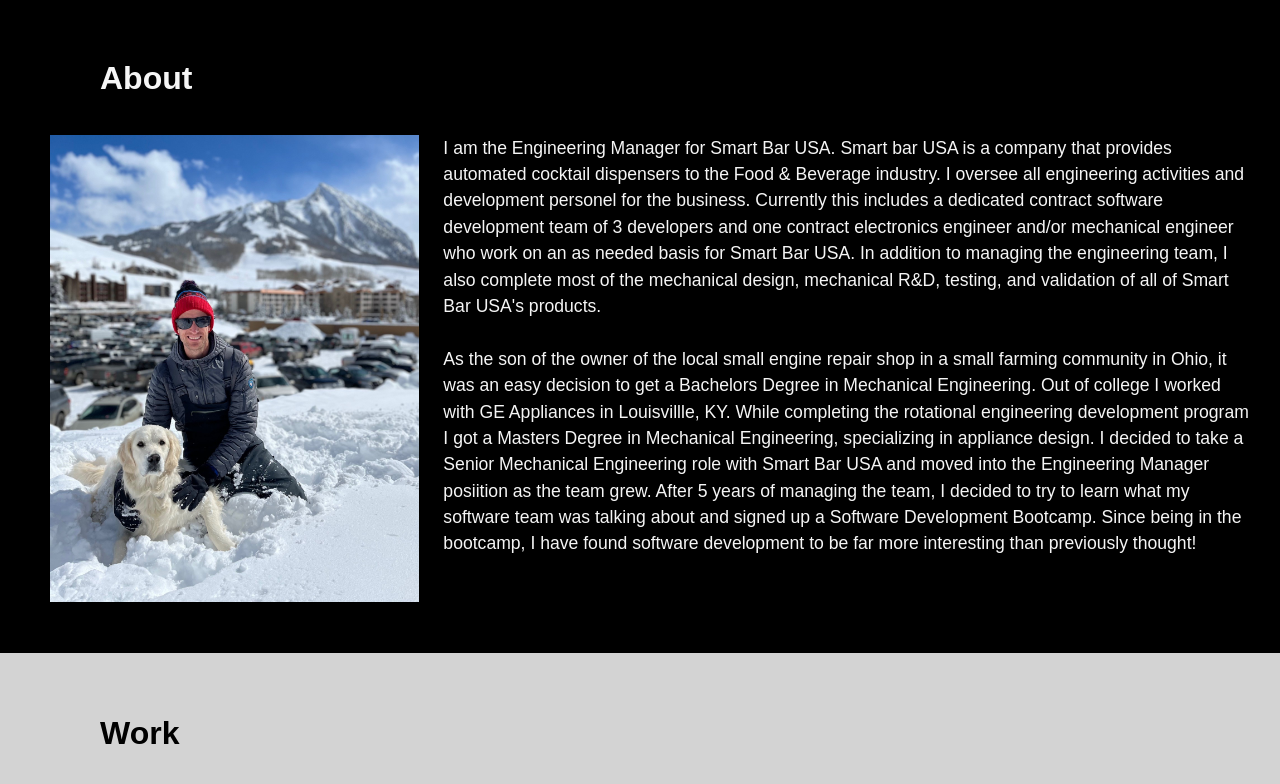
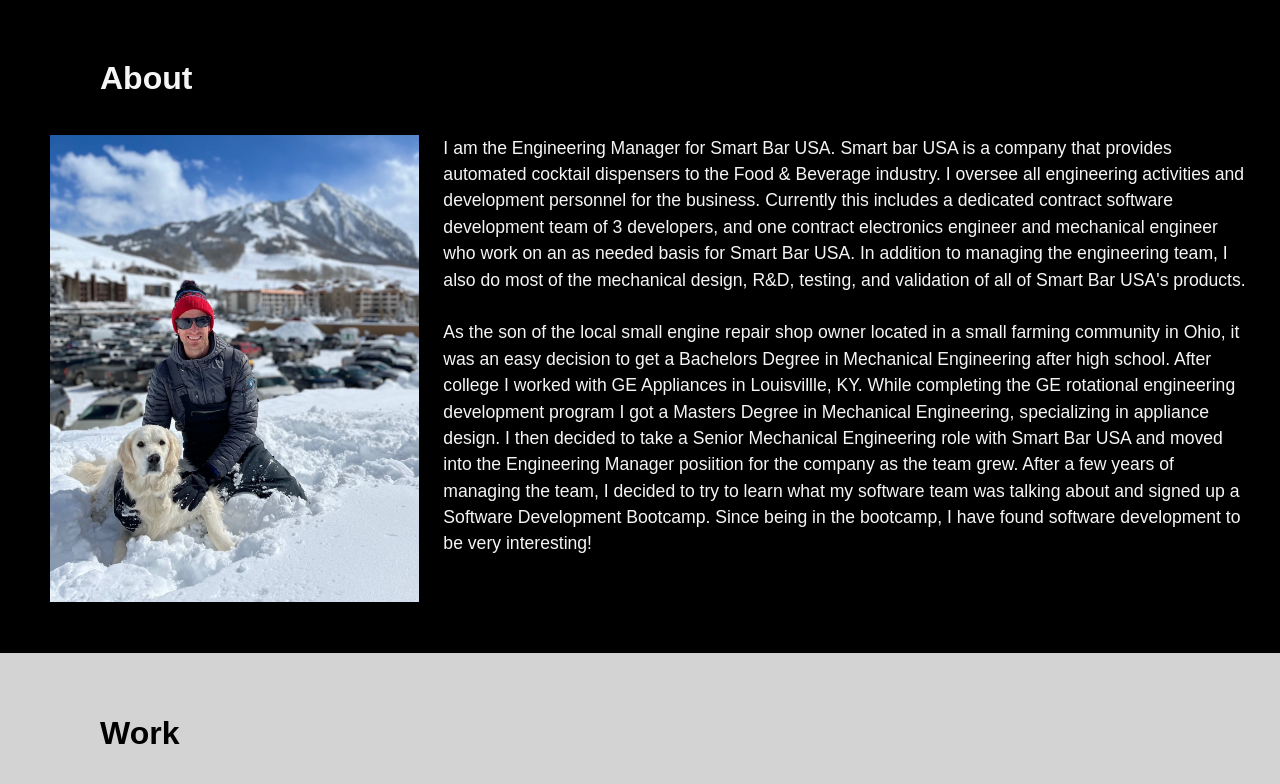
Before and after one commit to jaugsbu2/my-portfolio-website, a plain HTML site: page index.html in a window 1280 px wide. Shown: the part 778-1562 px from the top of the page. Drawn offline with Linux system fonts and the light colour scheme.

Commit message:
fix about section paragraph

```diff
--- a/index.html
+++ b/index.html
@@ -34,14 +34,14 @@
                 <div class="p aboutflex">
                     <img src="assets/images/about-pic.jpeg" alt="Josh Augsburger Picture">
                     <p> I am the Engineering Manager for Smart Bar USA. Smart bar USA is a company that provides automated cocktail dispensers to the Food & Beverage industry.
-                        I oversee all engineering activities and development personel for the business. Currently this includes a dedicated contract software development team of 3 developers and one contract electronics engineer and/or mechanical engineer who work on an as needed
-                        basis for Smart Bar USA. In addition to managing the engineering team, I also complete most of the mechanical design, mechanical R&D, testing, and validation of all of Smart Bar USA's products.
+                        I oversee all engineering activities and development personnel for the business. Currently this includes a dedicated contract software development team of 3 developers, and one contract electronics engineer and mechanical engineer who work on an as needed
+                        basis for Smart Bar USA. In addition to managing the engineering team, I also do most of the mechanical design, R&D, testing, and validation of all of Smart Bar USA's products.
                         <br />
                         <br />
-                        As the son of the owner of the local small engine repair shop in a small farming community in Ohio, it was an easy decision to get a Bachelors Degree in Mechanical Engineering.
-                        Out of college I worked with GE Appliances in Louisvillle, KY. While completing the rotational engineering development program I got a Masters Degree in Mechanical Engineering, specializing in appliance design.
-                        I decided to take a Senior Mechanical Engineering role with Smart Bar USA and moved into the Engineering Manager posiition as the team grew. After 5 years of managing the team, I decided to try to learn what my software team was talking about and signed up a Software Development Bootcamp.
-                        Since being in the bootcamp, I have found software development to be far more interesting than previously thought!
+                        As the son of the local small engine repair shop owner located in a small farming community in Ohio, it was an easy decision to get a Bachelors Degree in Mechanical Engineering after high school.
+                        After college I worked with GE Appliances in Louisvillle, KY. While completing the GE rotational engineering development program I got a Masters Degree in Mechanical Engineering, specializing in appliance design.
+                        I then decided to take a Senior Mechanical Engineering role with Smart Bar USA and moved into the Engineering Manager posiition for the company as the team grew. After a few years of managing the team, I decided to try to learn what my software team was talking about and signed up a Software Development Bootcamp.
+                        Since being in the bootcamp, I have found software development to be very interesting!
                     </p>
                 </div>
             </article>
```
Also changed, not shown: 1 other file.
